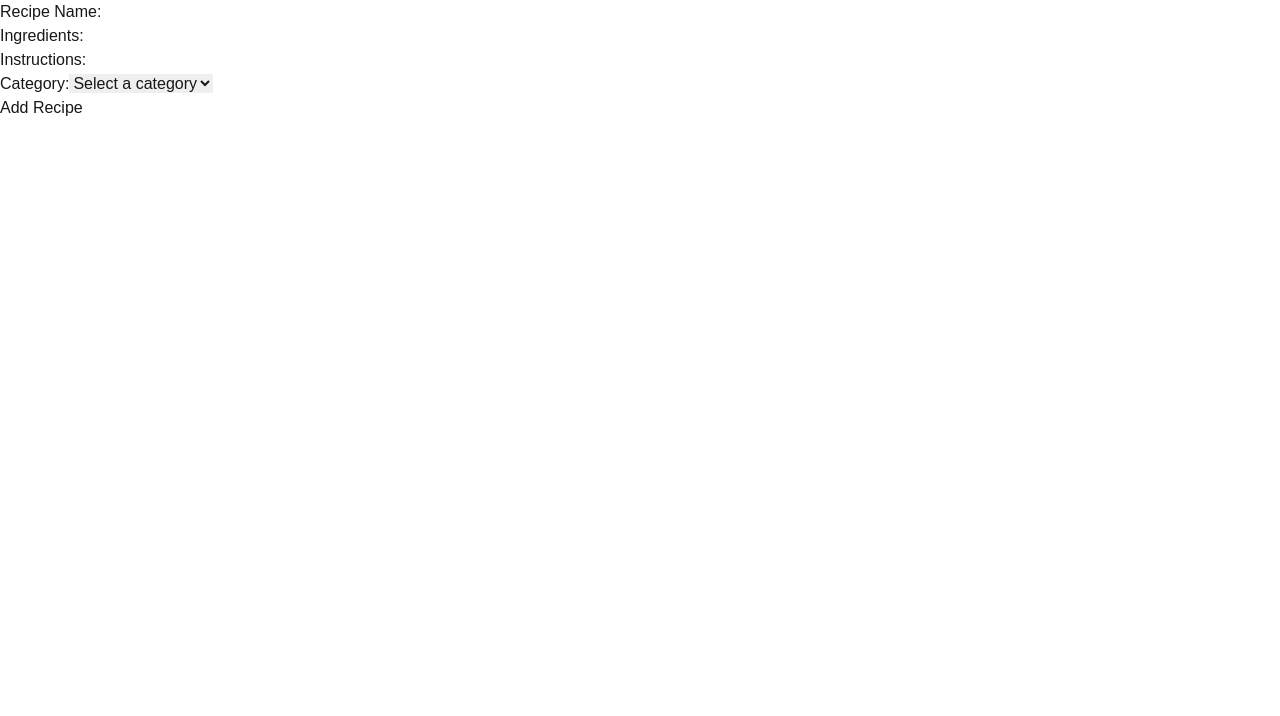
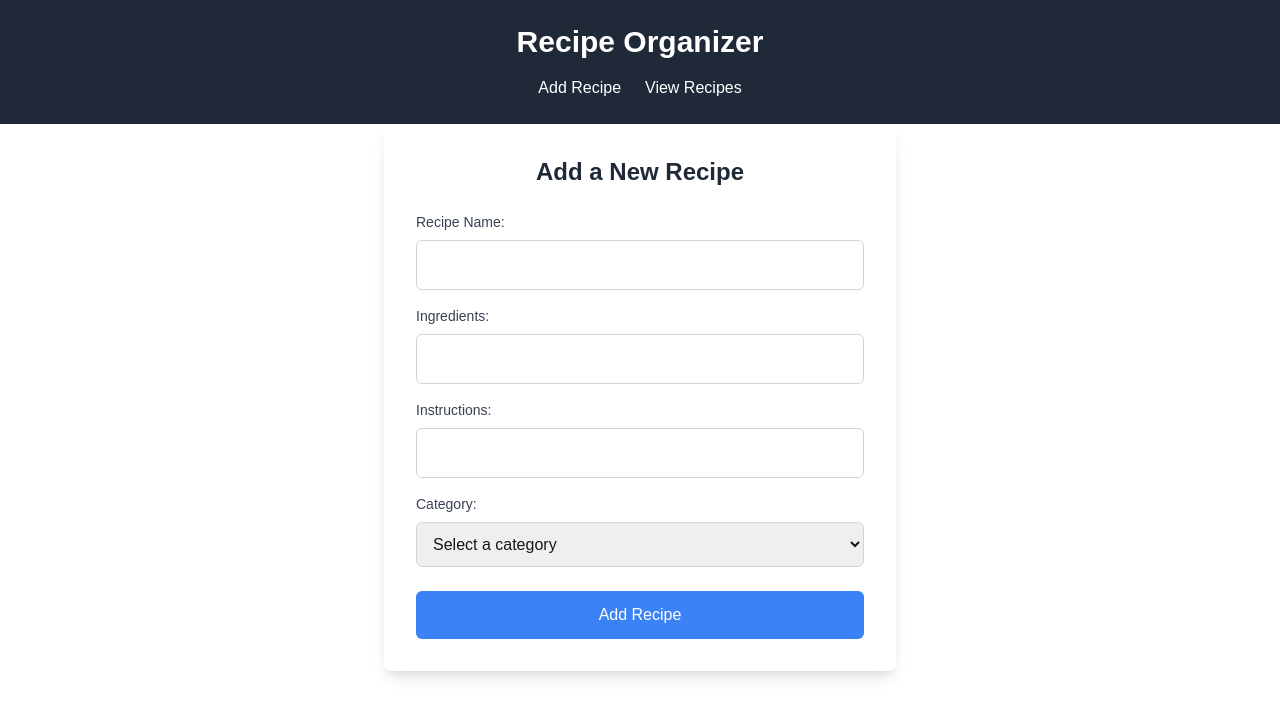
Before and after one commit to pgm-2425-programming-5/rush-recipe-organizer-webapplicatie-pgm-tristanderidder, a Next.js app in the folder recipe-organizer-webapp/: page /addRecipes in a window 1280 px wide. Shown: the top 716 px of the page. Built offline with nearby package versions, Linux system fonts and the light colour scheme.

Commit message:
made navigation

```diff
--- a/recipe-organizer-webapp/app/addRecipes/page.tsx
+++ b/recipe-organizer-webapp/app/addRecipes/page.tsx
@@ -1,5 +1,6 @@
 "use client";
 import React, { useState } from 'react';
+import submitRecipe from '../functions/actions';
 
 const AddRecipeForm: React.FC = () => {
     const [formData, setFormData] = useState({
@@ -19,14 +20,25 @@ const AddRecipeForm: React.FC = () => {
 
     const handleSubmit = (e: React.FormEvent) => {
         e.preventDefault();
-        console.log(formData);
-        // Add your form submission logic here
+        submitRecipe(formData);
     };
 
     return (
-        <form onSubmit={handleSubmit}>
-            <div>
-                <label htmlFor="name">Recipe Name:</label>
+      <form
+        onSubmit={handleSubmit}
+        className="max-w-lg mx-auto p-8 bg-white shadow-lg rounded-lg"
+      >
+        <h2 className="text-2xl font-bold mb-6 text-gray-800 text-center">
+          Add a New Recipe
+        </h2>
+
+        <div className="mb-4">
+          <label
+            htmlFor="name"
+            className="block text-sm font-medium text-gray-700 mb-2"
+          >
+            Recipe Name:
+          </label>
           <input
             type="text"
             id="name"
@@ -34,10 +46,17 @@ const AddRecipeForm: React.FC = () => {
             value={formData.name}
             onChange={handleChange}
             required
+            className="w-full p-3 border border-gray-300 rounded-md focus:outline-none focus:ring-2 focus:ring-blue-500"
           />
         </div>
-            <div>
-                <label htmlFor="ingredients">Ingredients:</label>
+
+        <div className="mb-4">
+          <label
+            htmlFor="ingredients"
+            className="block text-sm font-medium text-gray-700 mb-2"
+          >
+            Ingredients:
+          </label>
           <input
             type="text"
             id="ingredients"
@@ -45,10 +64,17 @@ const AddRecipeForm: React.FC = () => {
             value={formData.ingredients}
             onChange={handleChange}
             required
+            className="w-full p-3 border border-gray-300 rounded-md focus:outline-none focus:ring-2 focus:ring-blue-500"
           />
         </div>
-            <div>
-                <label htmlFor="instructions">Instructions:</label>
+
+        <div className="mb-4">
+          <label
+            htmlFor="instructions"
+            className="block text-sm font-medium text-gray-700 mb-2"
+          >
+            Instructions:
+          </label>
           <input
             type="text"
             id="instructions"
@@ -56,16 +82,24 @@ const AddRecipeForm: React.FC = () => {
             value={formData.instructions}
             onChange={handleChange}
             required
+            className="w-full p-3 border border-gray-300 rounded-md focus:outline-none focus:ring-2 focus:ring-blue-500"
           />
         </div>
-            <div>
-                <label htmlFor="category">Category:</label>
+
+        <div className="mb-6">
+          <label
+            htmlFor="category"
+            className="block text-sm font-medium text-gray-700 mb-2"
+          >
+            Category:
+          </label>
           <select
             id="category"
             name="category"
             value={formData.category}
             onChange={handleChange}
             required
+            className="w-full p-3 border border-gray-300 rounded-md focus:outline-none focus:ring-2 focus:ring-blue-500"
           >
             <option value="">Select a category</option>
             <option value="breakfast">Breakfast</option>
@@ -74,7 +108,15 @@ const AddRecipeForm: React.FC = () => {
             <option value="dessert">Dessert</option>
           </select>
         </div>
-            <button type="submit">Add Recipe</button>
+
+        <div className="text-center">
+          <button
+            type="submit"
+            className="w-full bg-blue-500 text-white py-3 rounded-md hover:bg-blue-600 focus:outline-none focus:ring-2 focus:ring-blue-500"
+          >
+            Add Recipe
+          </button>
+        </div>
       </form>
     );
 };
--- /dev/null
+++ b/recipe-organizer-webapp/app/components/Navigation.tsx
@@ -0,0 +1,31 @@
+"use client";
+
+import { usePathname } from "next/navigation";
+import Link from "next/link";
+import styles from "./styles/Navigation.module.css";
+
+export default function Navigation() {
+  const pathname = usePathname();
+
+  return (
+    <nav className="bg-gray-800 p-4 md:p-6">
+      <h1 className="text-2xl md:text-3xl font-bold text-white text-center mb-4">
+        Recipe Organizer
+      </h1>
+      <div className="flex justify-center space-x-6">
+        <Link
+          href="/addRecipe"
+          className="text-white hover:text-blue-400 transition duration-300"
+        >
+          Add Recipe
+        </Link>
+        <Link
+          href="/recipes"
+          className="text-white hover:text-blue-400 transition duration-300"
+        >
+          View Recipes
+        </Link>
+      </div>
+    </nav>
+  );
+}
--- a/recipe-organizer-webapp/app/components/RecipeItem.tsx
+++ b/recipe-organizer-webapp/app/components/RecipeItem.tsx
@@ -2,15 +2,25 @@ import { Recipe } from "../types/Recipes";
 
 export default function RecipeItem({ recipe }: { recipe: Recipe }) {
   return (
-    <div className="max-w-xl rounded overflow-hidden shadow-lg">
-      <div className="px-6 py-4">
-        <div className="font-bold text-xl mb-2">{recipe.name}</div>
-        <ul className="list-disc list-inside">
+    <div className="max-w-xl mx-auto bg-white rounded-lg overflow-hidden shadow-lg transform transition hover:scale-105 duration-300">
+      <div className="px-4 py-4 md:px-6 md:py-6">
+        <div className="font-bold text-xl md:text-2xl mb-4 text-gray-800">
+          {recipe.name}
+        </div>
+
+        <h3 className="text-lg font-semibold text-gray-700 mb-2">
+          Ingredients:
+        </h3>
+        <ul className="list-disc list-inside text-gray-600">
           {recipe.ingredients.map((ingredient, index) => (
             <li key={index}>{ingredient}</li>
           ))}
         </ul>
-        <ul className="list-decimal list-inside mt-4">
+
+        <h3 className="text-lg font-semibold text-gray-700 mt-4 mb-2">
+          Instructions:
+        </h3>
+        <ul className="list-decimal list-inside text-gray-600">
           {recipe.instructions.map((instruction: string, index: number) => (
             <li key={index}>{instruction}</li>
           ))}
--- a/recipe-organizer-webapp/app/functions/actions.ts
+++ b/recipe-organizer-webapp/app/functions/actions.ts
@@ -0,0 +1,17 @@
+"use server";
+
+export default async function submitRecipe(formData: any) {
+  const response = await fetch("public/data/recipes.json", {
+    method: "POST",
+    headers: {
+      "Content-Type": "application/json",
+    },
+    body: JSON.stringify(formData),
+  });
+
+  if (!response.ok) {
+    console.error("Failed to submit recipe");
+  } else {
+    console.log("Recipe submitted successfully");
+  }
+};
--- a/recipe-organizer-webapp/app/layout.tsx
+++ b/recipe-organizer-webapp/app/layout.tsx
@@ -1,6 +1,7 @@
 import type { Metadata } from "next";
 import localFont from "next/font/local";
 import "./globals.css";
+import Navigation from "./components/Navigation";
 
 const geistSans = localFont({
   src: "./fonts/GeistVF.woff",
@@ -28,6 +29,9 @@ export default function RootLayout({
       <body
         className={`${geistSans.variable} ${geistMono.variable} antialiased`}
       >
+        <header>
+          <Navigation />
+        </header>
         {children}
       </body>
     </html>
--- a/recipe-organizer-webapp/app/page.tsx
+++ b/recipe-organizer-webapp/app/page.tsx
@@ -4,11 +4,19 @@ import Link from 'next/link';
 
 export default function Home() {
   return (
-    <div>
-      <h1>Recipe Organizer</h1>
-      <h2>Organiseer jouw recepten!</h2>
-      <Link href="/recipes">Check de recepten!</Link>
+    <div className="py-10 px-4 md:px-6 text-center">
+      <h1 className="text-4xl md:text-5xl font-bold text-gray-800 mb-4">
+        Recipe Organizer
+      </h1>
+      <h2 className="text-xl md:text-2xl text-gray-600 mb-6">
+        Organiseer jouw recepten!
+      </h2>
+      <Link
+        href="/recipes"
+        className="inline-block bg-blue-600 text-white font-semibold py-2 px-4 rounded-lg shadow hover:bg-blue-700 transition duration-300"
+      >
+        Check de recepten!
+      </Link>
     </div>
-
   );
 }
--- a/recipe-organizer-webapp/app/recipes/page.tsx
+++ b/recipe-organizer-webapp/app/recipes/page.tsx
@@ -13,16 +13,15 @@ export default async function Recipes() {
   let recipes: Recipe[] = JSON.parse(data).recipes;
 
   return (
-    <section id="recipes" className="py-20 bg-gray-100">
-      <div className="container mx-auto px-6">
-        <h2 className="text-3xl font-bold text-center text-gray-800 mb-8">
+    <section id="recipes" className="py-10 md:py-20 bg-gray-100">
+      <div className="max-w-7xl mx-auto px-4 md:px-6">
+        <h2 className="text-2xl md:text-3xl font-bold text-center text-gray-800 mb-8 md:mb-12">
           Onze Recepten
         </h2>
-        <div className="flex flex-wrap justify-center">
-            {recipes.map((recipe) => (
-              <RecipeItem key={recipe.name} recipe={recipe} />
-            ))}
-
+        <div className="grid grid-cols-1 sm:grid-cols-2 lg:grid-cols-3 gap-6 md:gap-8 justify-center">
+          {recipes.map((recipe) => (
+            <RecipeItem key={recipe.name} recipe={recipe} />
+          ))}
         </div>
       </div>
     </section>
```
Lines whose indentation alone changed are shown as unchanged.
